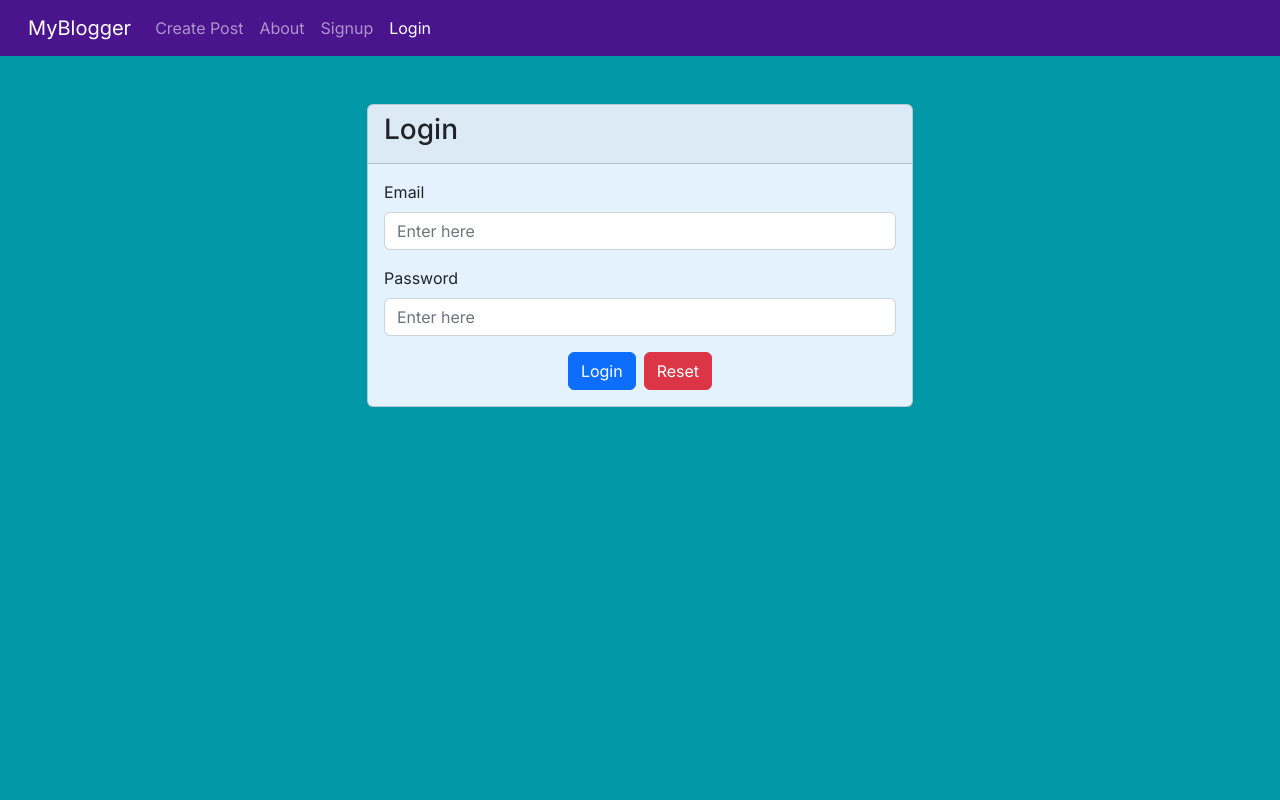
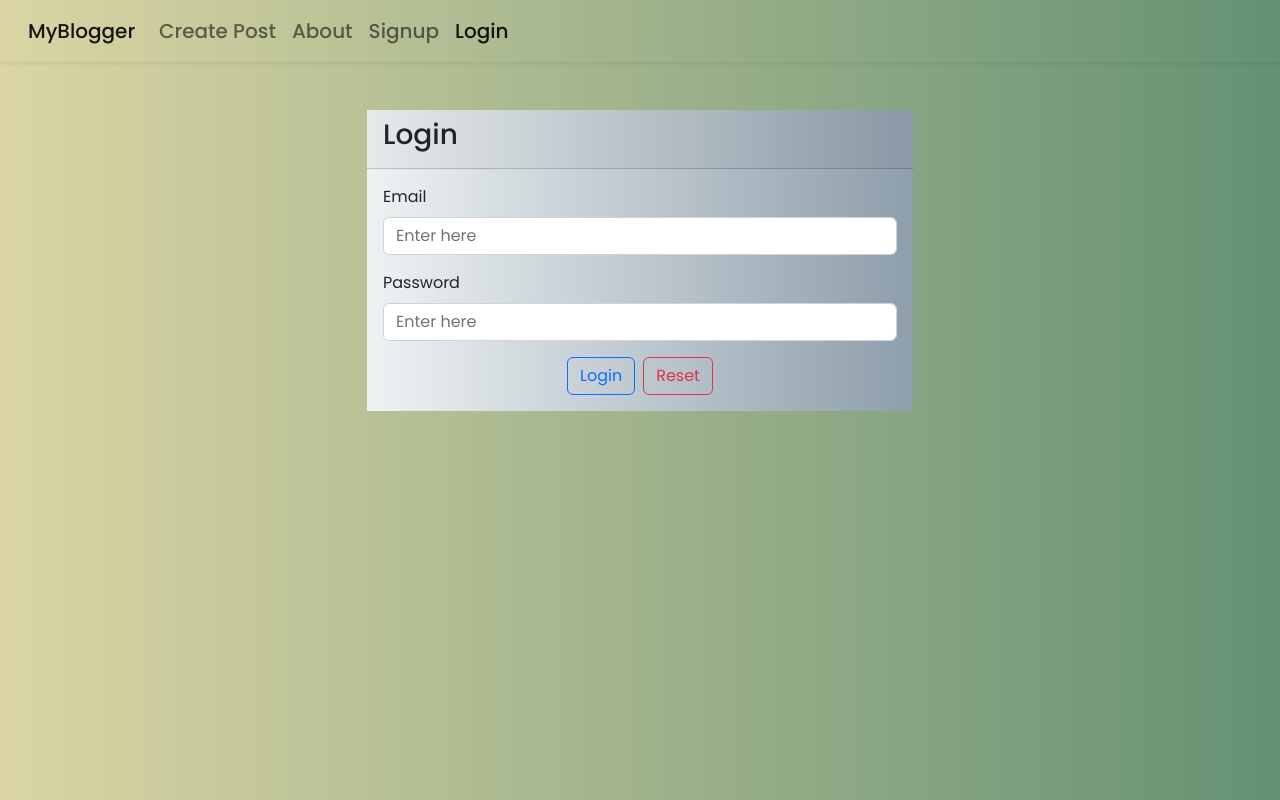
Before and after one commit to ArthSrivastava/Blogging-Application-Frontend, a React (Vite) app: page /login in a window 1280 px wide. Built offline with nearby package versions, Linux system fonts and the light colour scheme.

Commit message:
minor changes with css

```diff
--- a/src/App.css
+++ b/src/App.css
@@ -1,11 +1,28 @@
-body{
-    background-color: #0097a7;
+body {
+    background: #649173;  /* fallback for old browsers */
+    background: -webkit-linear-gradient(to right, #DBD5A4, #649173);  /* Chrome 10-25, Safari 5.1-6 */
+    background: linear-gradient(to right, #DBD5A4, #649173); /* W3C, IE 10+/ Edge, Firefox 16+, Chrome 26+, Opera 12+, Safari 7+ */
+
 }
 
 .my-nav {
-    background-color: #4a148c;
+  /* background-image: linear-gradient(to right, #8360c3, #2ebf91); */
+  font-size: 20px;
+  font-weight: 500;
 }
 
 .card {
-    background-color: #e3f2fd;
+  /* background-color: #78e08f; */
+  /* color: white; */
+  background: #8e9eab; /* fallback for old browsers */
+  background: -webkit-linear-gradient(
+    to right,
+    #eef2f3,
+    #8e9eab
+  ); /* Chrome 10-25, Safari 5.1-6 */
+  background: linear-gradient(
+    to right,
+    #eef2f3,
+    #8e9eab
+  ); /* W3C, IE 10+/ Edge, Firefox 16+, Chrome 26+, Opera 12+, Safari 7+ */
 }
--- a/src/components/AddPost.jsx
+++ b/src/components/AddPost.jsx
@@ -133,7 +133,7 @@ export default function AddPost() {
               offset: 3,
             }}
           >
-            <Card className="rounded-0 card">
+            <Card className="rounded-0 border-0">
               <CardBody>
                 <h3>Share your thoughts to the world</h3>
                 <hr />
@@ -211,7 +211,7 @@ export default function AddPost() {
                     </Input>
                   </div>
                   <Container className="text-center">
-                    <Button color="primary" className="rounded-0">
+                    <Button color="primary" className="rounded-0" outline>
                       Create Post
                     </Button>
                     <Button
@@ -219,6 +219,7 @@ export default function AddPost() {
                       type="reset"
                       className="rounded-0 ms-2"
                       onClick={resetForm}
+                      outline
                     >
                       Reset
                     </Button>
--- a/src/components/CustomNavbar.jsx
+++ b/src/components/CustomNavbar.jsx
@@ -41,7 +41,7 @@ export default function CustomNavbar() {
   const toggle = () => setIsOpen(!isOpen);
   return (
     <div className="my-nav">
-      <Navbar dark expand="md" fixed="" className="px-3">
+      <Navbar light expand="md" fixed="" className="px-3 shadow-sm border-0">
         <NavbarBrand tag={ReactLink} to="/home">
           MyBlogger
         </NavbarBrand>
--- a/src/components/Post.jsx
+++ b/src/components/Post.jsx
@@ -13,7 +13,7 @@ export default function Post(props) {
   }, []);
 
   return (
-    <Card className="border-0 shadow-sm mt-3">
+    <Card className="border-0 shadow-sm mt-3 rounded-0">
       <CardBody>
         <h1>
           <i>{props.post.title}</i>
--- a/src/index.css
+++ b/src/index.css
@@ -1,3 +1,4 @@
+@import url('https://fonts.googleapis.com/css2?family=Poppins:wght@400;500&display=swap');
 *{
-    font-family: 'Inter', sans-serif;
+    font-family: 'Poppins', sans-serif;
 }
--- a/src/pages/Login.jsx
+++ b/src/pages/Login.jsx
@@ -73,7 +73,7 @@ export default function Login() {
               size:6, offset:3
             }
           }>
-            <Card className="mt-5 card">
+            <Card className="mt-5 card border-0 rounded-0">
               <CardHeader>
                 <h3>Login</h3>
               </CardHeader>
@@ -102,8 +102,8 @@ export default function Login() {
                       />
                   </FormGroup>
                   <Container className="text-center">
-                    <Button color="primary">Login</Button>
-                    <Button color="danger" className="ms-2" onClick={resetForm}>Reset</Button>
+                    <Button color="primary" outline>Login</Button>
+                    <Button color="danger" outline className="ms-2" onClick={resetForm}>Reset</Button>
                   </Container>
                 </Form>
               </CardBody>
--- a/src/pages/PostPage.jsx
+++ b/src/pages/PostPage.jsx
@@ -94,7 +94,7 @@ export default function PostPage() {
         {/* <Link to="/">Home</Link> */}
         <Row className="mt-3">
           <Col md={{ size: 12 }}>
-            <Card className="rounded-0 shadow ps-2">
+            <Card className="rounded-0 shadow ps-2 border-0">
               {post && (
                 <CardBody>
                   <CardText>
@@ -138,20 +138,8 @@ export default function PostPage() {
               size: 12,
             }}
           >
-            <Card className="ps-2">
-              {post && <h2>Comments ({post.comments.length})</h2>}
-              {post &&
-                post.comments.map((c, index) => {
-                  return (
-                    <CardText key={index} className="p-0">
-                      <b>
-                        {c.user.name} ({c.user.email})
-                      </b>
-                      : {c.content}
-                    </CardText>
-                  );
-                })}
-
+            <Card className="ps-2 rounded-0 border-0 shadow-sm">
+              {post && <h2 className="mt-3 ms-3">Comments ({post.comments.length})</h2>}
               <CardBody className="mt-2 border-0">
                 <Input
                   type="textarea"
@@ -165,13 +153,25 @@ export default function PostPage() {
                   value={comment.content}
                 />
                 <Button
-                  className="mt-3"
+                  className="mt-3 rounded-0"
                   color="primary"
                   onClick={submitComment}
+                  outline
                 >
                   Submit
                 </Button>
               </CardBody>
+              {post &&
+                post.comments.map((c, index) => {
+                  return (
+                    <CardText key={index} className="p-0 ms-3">
+                      <b>
+                        {c.user.name} ({c.user.email})
+                      </b>
+                      : {c.content}
+                    </CardText>
+                  );
+                })}
             </Card>
           </Col>
         </Row>
--- a/src/pages/Signup.jsx
+++ b/src/pages/Signup.jsx
@@ -91,7 +91,7 @@ export default function Signup() {
               offset: 3,
             }}
           >
-            <Card className="card">
+            <Card className="card border-0 shadow-sm rounded-0">
               <CardHeader>
                 <h3>Register Here</h3>
               </CardHeader>
```
